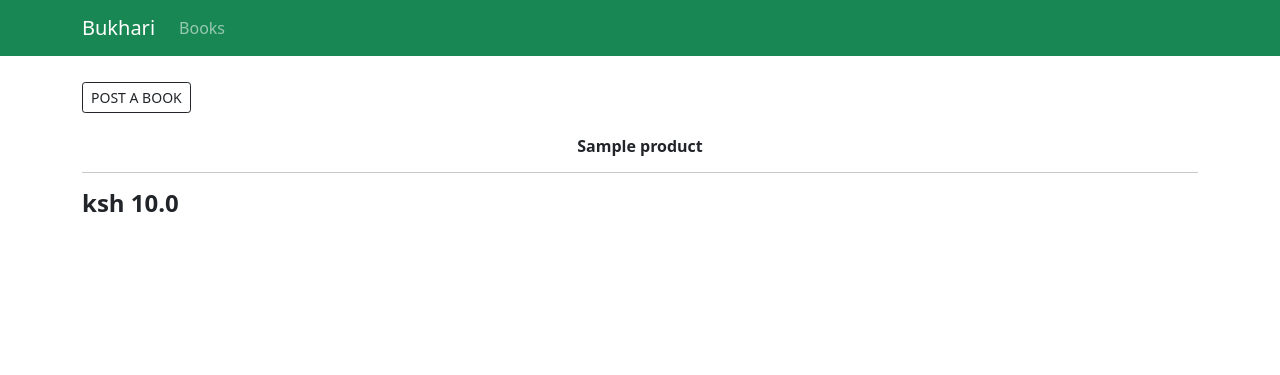
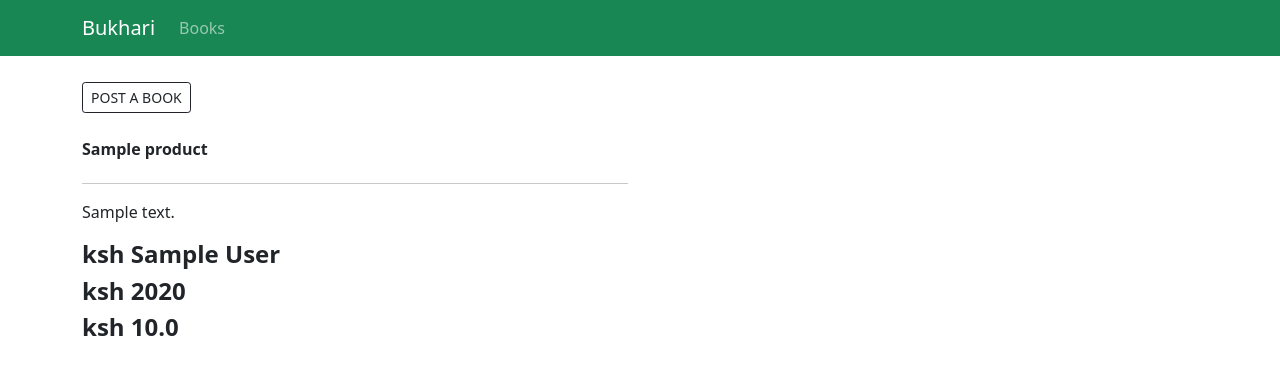
Before and after one commit to xamaan585/Book-App, a Django app: page / in a window 1280 px wide. Shown: the top 375 px of the page. Run offline with Django 4.2, Linux system fonts and the light colour scheme; tables that the repository leaves empty hold one stand-in row (values such as "Sample post"); some libraries are stand-ins or nearby versions.

Commit message:
adding index.html

```diff
--- a/app/templates/index.html
+++ b/app/templates/index.html
@@ -10,12 +10,17 @@
     <br>
 		<div class="row">
 			{% for product in products %}
-			<div class="col-g-4l">
+			<div class="col-md-6">
 				<img class="thumbnail" src="{{product.image.url}}">
 				<div class="box-element product">
-					<h6 class="text-center"><strong>{{product.name}}</strong></h6>
+					<h6 style="display: inline-block;"><strong>{{product.name}}</strong></h6>
 					<hr>
-
+                    <p style="display: inline-block;">{{product.description}}</p>
+                    <br>
+                    <h4 style="display: inline-block;"><strong>ksh {{product.author}}</strong></h4>
+                    <br>
+                    <h4 style="display: inline-block;"><strong>ksh {{product.year_published}}</strong></h4>
+                    <br>
 					<h4 style="display: inline-block;"><strong>ksh {{product.price}}</strong></h4>
 
 				</div>
```
